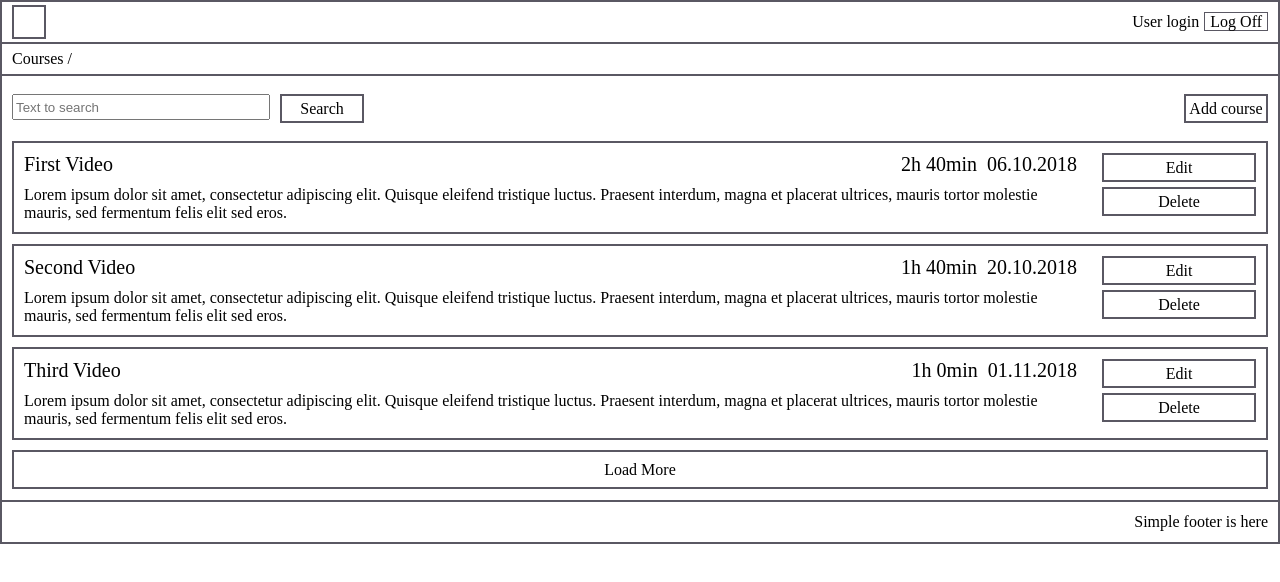
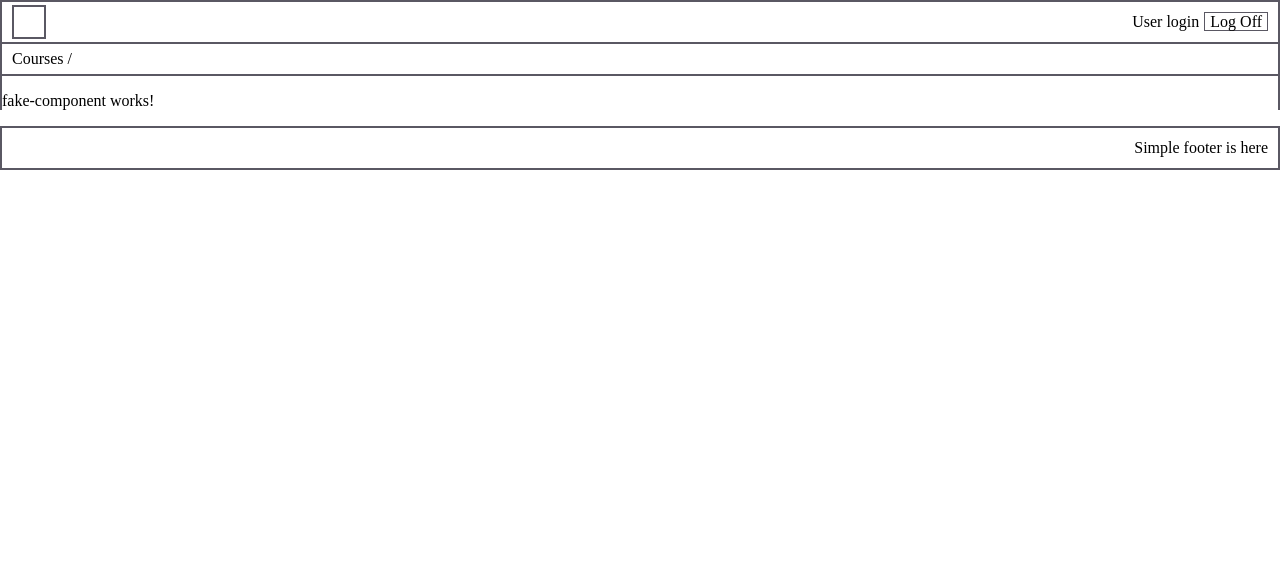
Before and after one commit to anisa07/AngularHomeTask1, an Angular app: page /fake in a window 1280 px wide. Shown: the top 582 px of the page. Built offline with nearby package versions, Linux system fonts and the light colour scheme.

Commit message:
add routing

```diff
--- a/src/app/app.component.html
+++ b/src/app/app.component.html
@@ -1,4 +1,5 @@
 <div class="mainContainer">
+  <router-outlet></router-outlet>
   <app-header></app-header>
   <app-content>
   </app-content>
--- a/src/app/content/content.component.html
+++ b/src/app/content/content.component.html
@@ -1,4 +1,4 @@
 <div class="contentContainer">
   <app-breadcrumbs></app-breadcrumbs>
-  <app-courses></app-courses>
+  <router-outlet></router-outlet>
 </div>
--- a/src/app/courses/courses.component.ts
+++ b/src/app/courses/courses.component.ts
@@ -10,7 +10,7 @@ export class CoursesComponent implements OnInit {
   courses: Array<CourseClass>;
 
   deleteCourse(course) {
-    console.log(course.id);
+    console.log(course);
   }
 
   constructor() {
--- a/src/app/courses/search/search.component.ts
+++ b/src/app/courses/search/search.component.ts
@@ -1,11 +1,11 @@
-import { Component, OnInit, Input } from '@angular/core';
+import { Component, OnInit, Input, OnChanges } from '@angular/core';
 
 @Component({
   selector: 'app-search',
   templateUrl: './search.component.html',
   styleUrls: ['./search.component.css'],
 })
-export class SearchComponent implements OnInit {
+export class SearchComponent implements OnInit, OnChanges {
   @Input() searchInput: string;
 
   search() {
@@ -15,6 +15,10 @@ export class SearchComponent implements OnInit {
   constructor() { }
 
   ngOnInit() {
+    console.log('ngOnInit');
   }
 
+  ngOnChanges(changes) {
+    console.log('ngOnChange', changes);
+  }
 }
--- /dev/null
+++ b/src/app/fake-component/fake-component.component.html
@@ -0,0 +1,3 @@
+<p>
+  fake-component works!
+</p>
--- /dev/null
+++ b/src/app/fake-component/fake-component.component.ts
@@ -0,0 +1,15 @@
+import { Component, OnInit } from '@angular/core';
+
+@Component({
+  selector: 'app-fake-component',
+  templateUrl: './fake-component.component.html',
+  styleUrls: ['./fake-component.component.css']
+})
+export class FakeComponentComponent implements OnInit {
+
+  constructor() { }
+
+  ngOnInit() {
+  }
+
+}
```
Also changed, not shown: src/app/app.module.ts (+13 -0 lines), src/app/fake-component/fake-component.component.css (added), 1 other file (tests, documents, lock files or other folders).
